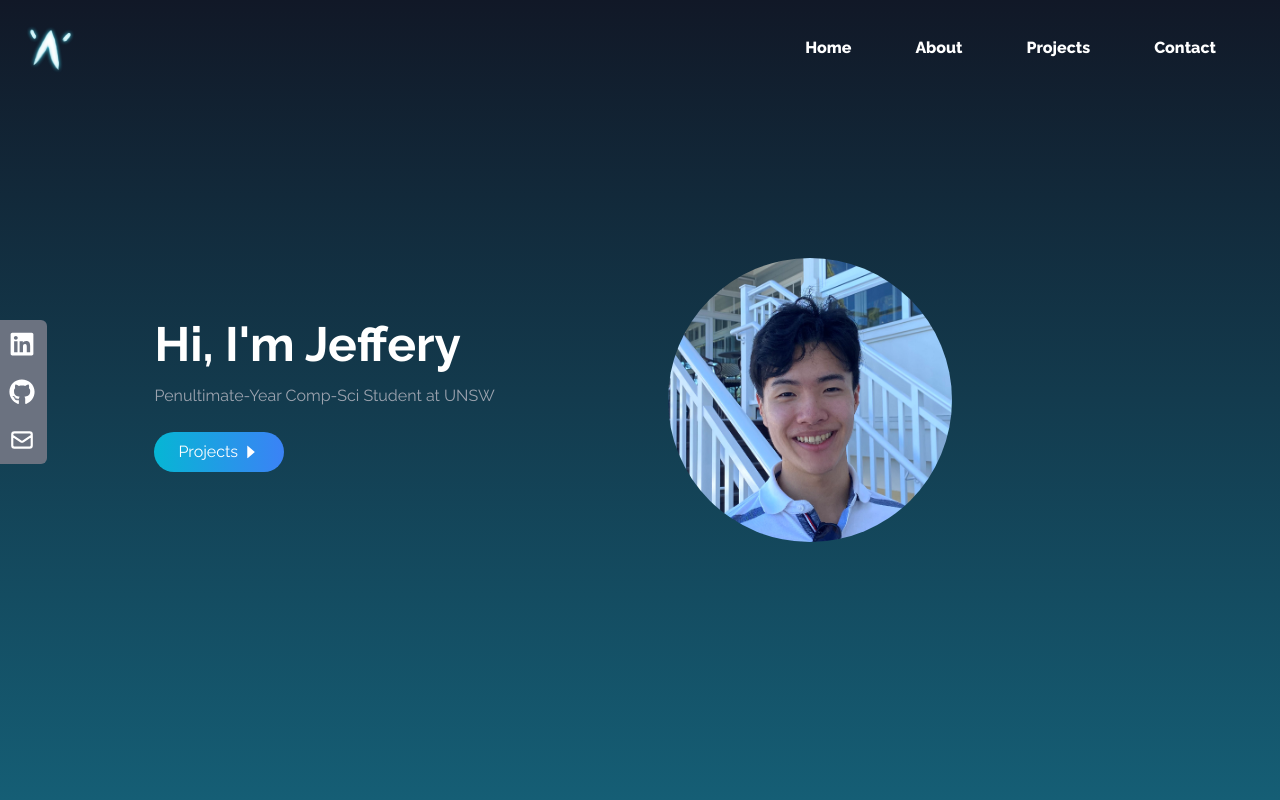
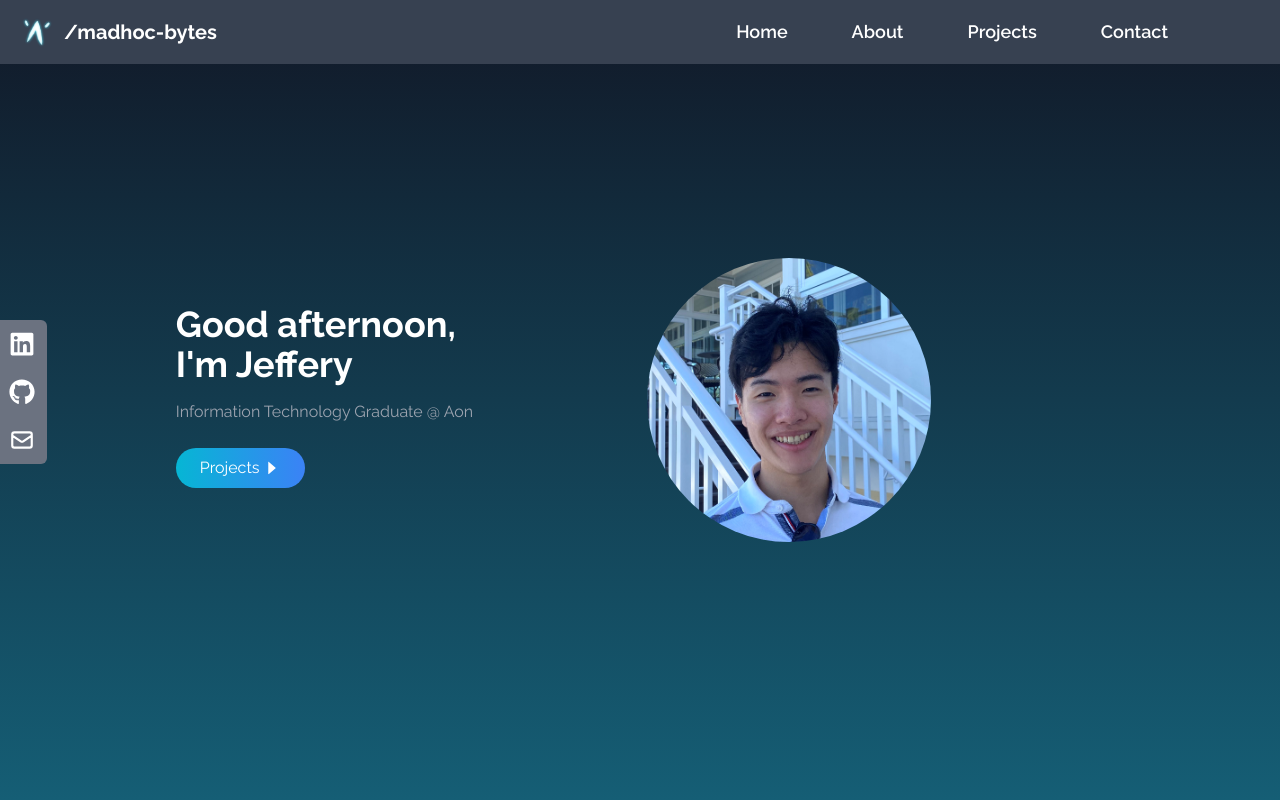
Before and after one commit to madh0c/madh0c.github.io, a React (Vite) app: page / in a window 1280 px wide. Shown: the top 800 px of the page. Built offline with nearby package versions, Linux system fonts and the light colour scheme; a web font is replaced by a local one.

Commit message:
updates to home and about
- updated about me content
- fixed issue where clicking on the logo didn't redirect back to home page
- added variable greeting to match time of day

```diff
--- a/src/components/About.jsx
+++ b/src/components/About.jsx
@@ -10,13 +10,13 @@ const About = () => {
         </div>
 
         <p className='text-xl mt-10'>
-          Hey I'm Jeffery! I am currently completing my Bachelor's of Computer Science at the University of New South Wales.
+          Hey I'm Jeffery! I am currently working as an IT graduate for Aon.
         </p>
 
         <br />
 
         <p className='text-xl'>
-          As a former e-sports player and aspiring software engineer, I am excited to tackle challenging projects that allow me to leverage my ability to learn, adapt, and thrive in a team-oriented environment. I am currently seeking an internship to gain industry experience and eager to apply my technical skills to real-world situations.
+          As a high-school tutor and former e-sports player, I like to tackle challenging projects that allow me to leverage my ability to learn, adapt, and thrive in a team-oriented environment. I am currently bolstering my professional skills in a technical analysis rotation - applying concepts that I've absorbed throughout my academic journey to real-world situations.
         </p>
       </div>
 
--- a/src/components/Home.jsx
+++ b/src/components/Home.jsx
@@ -4,15 +4,33 @@ import { AiFillCaretRight } from 'react-icons/ai'
 import { Link } from 'react-scroll'
 
 const Home = () => {
+  function getGreeting() {
+    var res = ''
+    const hourNow = new Date().getHours();
+    console.log(hourNow);
+
+    if (4 < hourNow && hourNow < 12) {
+      res = 'Good morning';
+    } else if (12 <= hourNow && hourNow < 17) {
+      res = 'Good afternoon';
+    } else {
+      res = 'Good evening';
+    }
+    return res;
+  }
+
   return (
     <div name='home' className='h-screen w-full bg-gradient-to-b from-gray-900 to-cyan-800'>
         <div className='max-w-screen-lg px-4 py-28 mx-auto flex flex-col items-center justify-center h-full md:flex-row'>
           <div className='flex flex-col justify-center h-full'>
-            <h2 className='text-3xl sm:text-5xl font-bold text-white'>
-              Hi, I'm Jeffery
+            <h2 className='text-3xl sm:text-4xl font-bold text-white'>
+              <blockquote>
+              {getGreeting()},
+              </blockquote>
+              I'm Jeffery
             </h2>
             <p className='text-gray-400 py-4 max-w-md'>
-              Penultimate-Year Comp-Sci Student at UNSW
+              Information Technology Graduate @ Aon
             </p>
             <div>
               <Link to='projects' smooth duration={500} className='cursor-pointer group text-white w-fit px-6 py-2 my-2 flex items-center rounded-full bg-gradient-to-r from-cyan-500 to-blue-500'>
--- a/src/components/NavBar.jsx
+++ b/src/components/NavBar.jsx
@@ -27,14 +27,18 @@ const NavBar = () => {
   ];
 
   return (
-    <div className='flex justify-between items-center w-full h-24 px-4 z-10 text-white capitalize fixed'>
-      <a href={'home'}>
-        <img src={logo} alt='home button pic' className='w-1/3 md:w-1/4 cursor-pointer pr-20 hover:saturate-200'/>
+    <div className='flex justify-between items-center w-full h-16 px-4 z-10 text-white  fixed bg-gray-700'>
+      <a href={'/'}>
+        <img src={logo} alt='home button pic' className='object-scale-down h-10 cursor-pointer pr-2  hover:saturate-200'/>
       </a>
 
-      <ul className='hidden md:flex pr-4'>
+      <h1 className='flex-1 text-xl font-bold'>
+        /madhoc-bytes
+      </h1>
+
+      <ul className='hidden md:flex pr-16 capitalize'>
         {links.map(({id, link}) => (
-            <li key={id} className='px-8 cursor-pointer text-l font-extrabold hover:scale-110 hover:text-cyan-300 duration-150'>
+            <li key={id} className='px-8 cursor-pointer text-lg font-semibold hover:scale-110 hover:text-cyan-300 duration-150'>
               <Link to={link} smooth duration={500}>{link}</Link>
             </li>
         ))}
```
